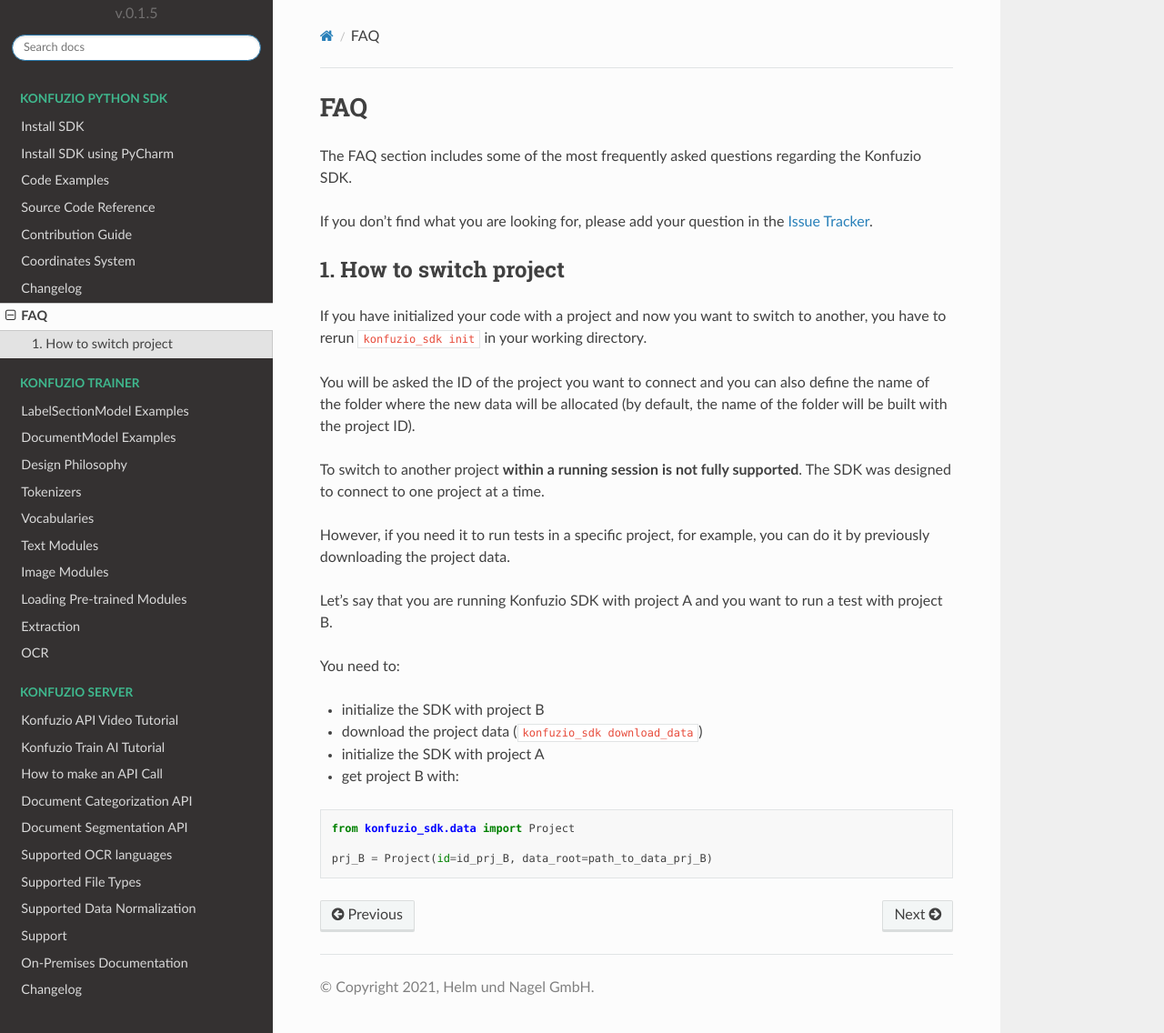
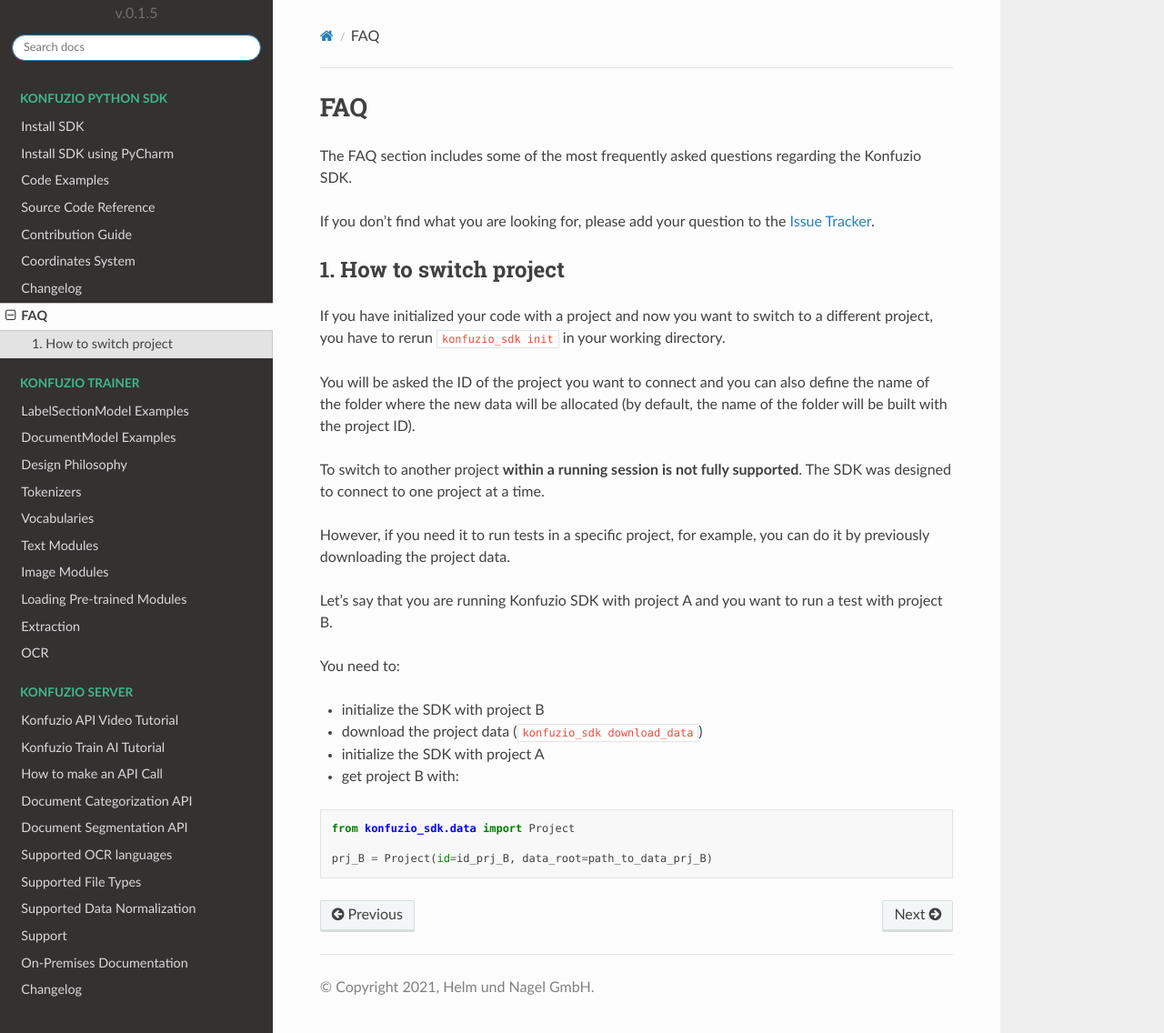
Before and after one commit to konfuzio-ai/konfuzio-sdk, a Sphinx documentation site: the page built from docs/sdk/faq.md, in a window 1280 px wide and 1136 px high. Shown: the whole window at 91% size. Built offline with Sphinx 7.4.7 and the Read the Docs theme 2.0.0, drawn with Linux system fonts in a browser that asks for light colours.

Commit message:
small changes

```diff
--- a/docs/sdk/faq.md
+++ b/docs/sdk/faq.md
@@ -6,11 +6,11 @@
 
 The FAQ section includes some of the most frequently asked questions regarding the Konfuzio SDK.
 
-If you don't find what you are looking for, please add your question in the [Issue Tracker](https://github.com/konfuzio-ai/document-ai-python-sdk/issues).
+If you don't find what you are looking for, please add your question to the [Issue Tracker](https://github.com/konfuzio-ai/document-ai-python-sdk/issues).
 
 ## 1. How to switch project
 
-If you have initialized your code with a project and now you want to switch to another, you have to rerun
+If you have initialized your code with a project and now you want to switch to a different project, you have to rerun
 `konfuzio_sdk init` in your working directory.
 
 You will be asked the ID of the project you want to connect and you can also define the name of the folder where the new
```
